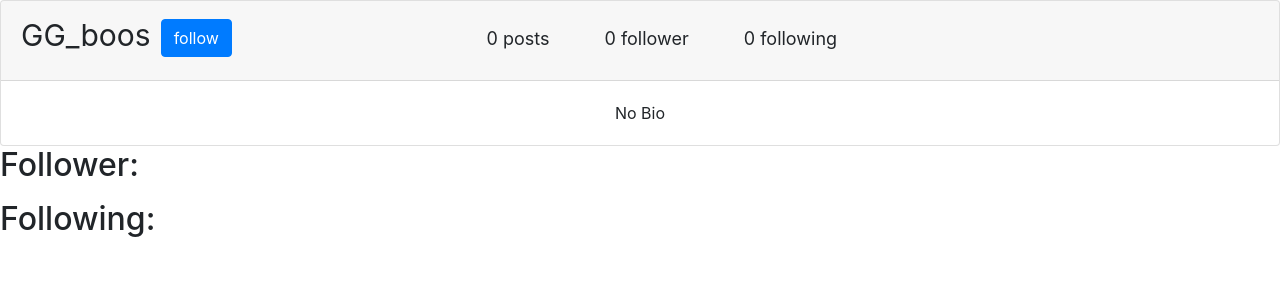
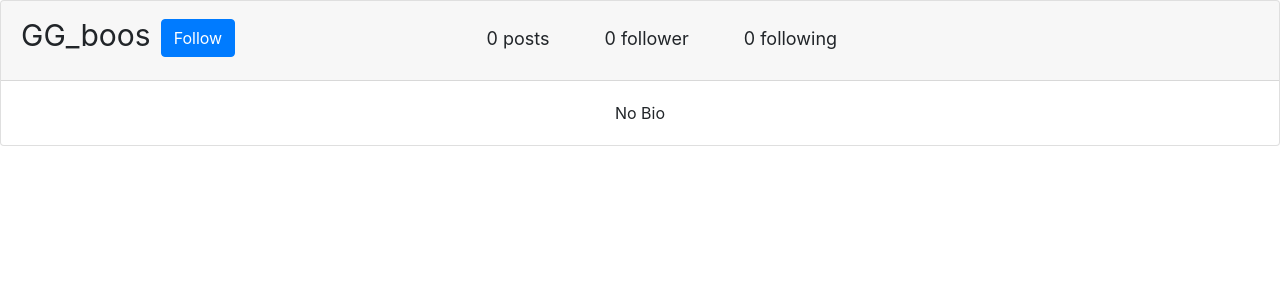
Before and after one commit to WildLotus-15/CS50W-Network-Project-4, a Django app: page /profile/6 in a window 1280 px wide. Shown: the part 56-356 px from the top of the page. Run offline with Django 3.2, Linux system fonts and the light colour scheme; data comes from the database, SQL or seed files in the repository; both versions use the stored data as it was after the commit; some libraries are stand-ins or nearby versions.

Commit message:
Redesigned code

```diff
--- a/network/templates/network/profile.html
+++ b/network/templates/network/profile.html
@@ -10,13 +10,9 @@
                         <form action="{% url 'change_following' profile.id %}" method="post">
                             {% csrf_token %}
                             {% if request.user in profile.followers.all %}
-                                <button class="btn btn-danger">
-                                    {{ follow_button_value }}
-                                </button>
+                                <button class="btn btn-danger">Unfollow</button>
                             {% else %}
-                                <button class="btn btn-primary">
-                                    {{ follow_button_value }}
-                                </button>
+                                <button class="btn btn-primary">Follow</button>
                             {% endif %}
                         </form>
                     </span>
@@ -33,19 +29,6 @@
         </div>
     </div>
 
-<h2>Follower:</h2>
-<ul>
-    {% for follower in profile_followers %}
-        <li>{{ follower.username }}</li>
-    {% endfor %}
-</ul>
-
-<h2>Following:</h2>
-<ul>
-    {% for following in profile_followings %}
-        <li>{{ following.username }}</li>
-    {% endfor %}
-</ul>
     {% for post in posts %}
         <div class="card">
             <div class="card-body">
--- a/network/views.py
+++ b/network/views.py
@@ -42,10 +42,6 @@ def profile(request, profile_id):
     number_of_followings = len(followings)
     posts = Post.objects.filter(author=profile).order_by('-date')
     number_of_posts = len(posts)
-    if request.user in profile.followers.all():
-        follow_button_value = "unfollow"
-    else:
-        follow_button_value = "follow"
     return render(request, "network/profile.html", {
         "profile": profile,
         "profile_followers": followers,
@@ -54,7 +50,6 @@ def profile(request, profile_id):
         "number_of_followings": number_of_followings,
         "posts": posts,
         "number_of_posts": number_of_posts,
-        "follow_button_value": follow_button_value
     })
 
 def change_following(request, profile_id):
```
Also changed, not shown: db.sqlite3, network/migrations/0008_userprofile_delete_profile.py (added), network/migrations/0009_user_bio_user_followers_user_followings_and_more.py (added), network/migrations/0010_rename_followers_user_follower_and_more.py (added).
